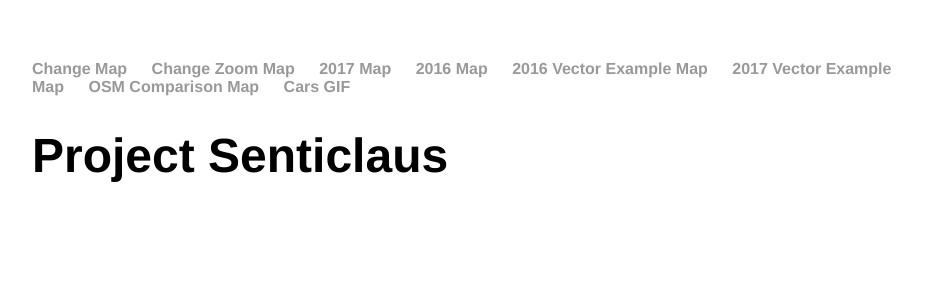
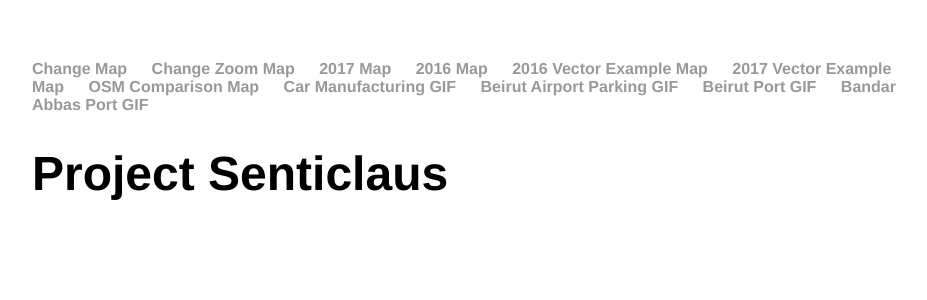
Before and after one commit to Senticlaus/Senticlaus-Maps, a Jekyll site: the page index.html, which Jekyll copies as it is, in a window 1280 px wide. Shown: the top 300 px of the page, without its empty margins (160-1087 px from the left). Built offline with Jekyll 4.4.1, drawn with Linux system fonts in a browser that asks for light colours.

Commit message:
Update index.html

```diff
--- a/index.html
+++ b/index.html
@@ -15,7 +15,10 @@
 			<li><a href="2016.html">2016 Vector Example Map</a></li>
 			<li><a href="2017.html">2017 Vector Example Map</a></li>
 			<li><a href="osm_2017.html">OSM Comparison Map</a></li>
-			<li><a href="AL_cars.gif">Cars GIF</a></li>
+			<li><a href="AL_cars.gif">Car Manufacturing GIF</a></li>
+			<li><a href="Beirut_parking.gif">Beirut Airport Parking GIF</a></li>
+			<li><a href="Beirut_port.gif">Beirut Port GIF</a></li>
+			<li><a href="Iran_port.gif">Bandar Abbas Port GIF</a></li>
     		</ul>
 		</nav>
 		<div class="container">
```
